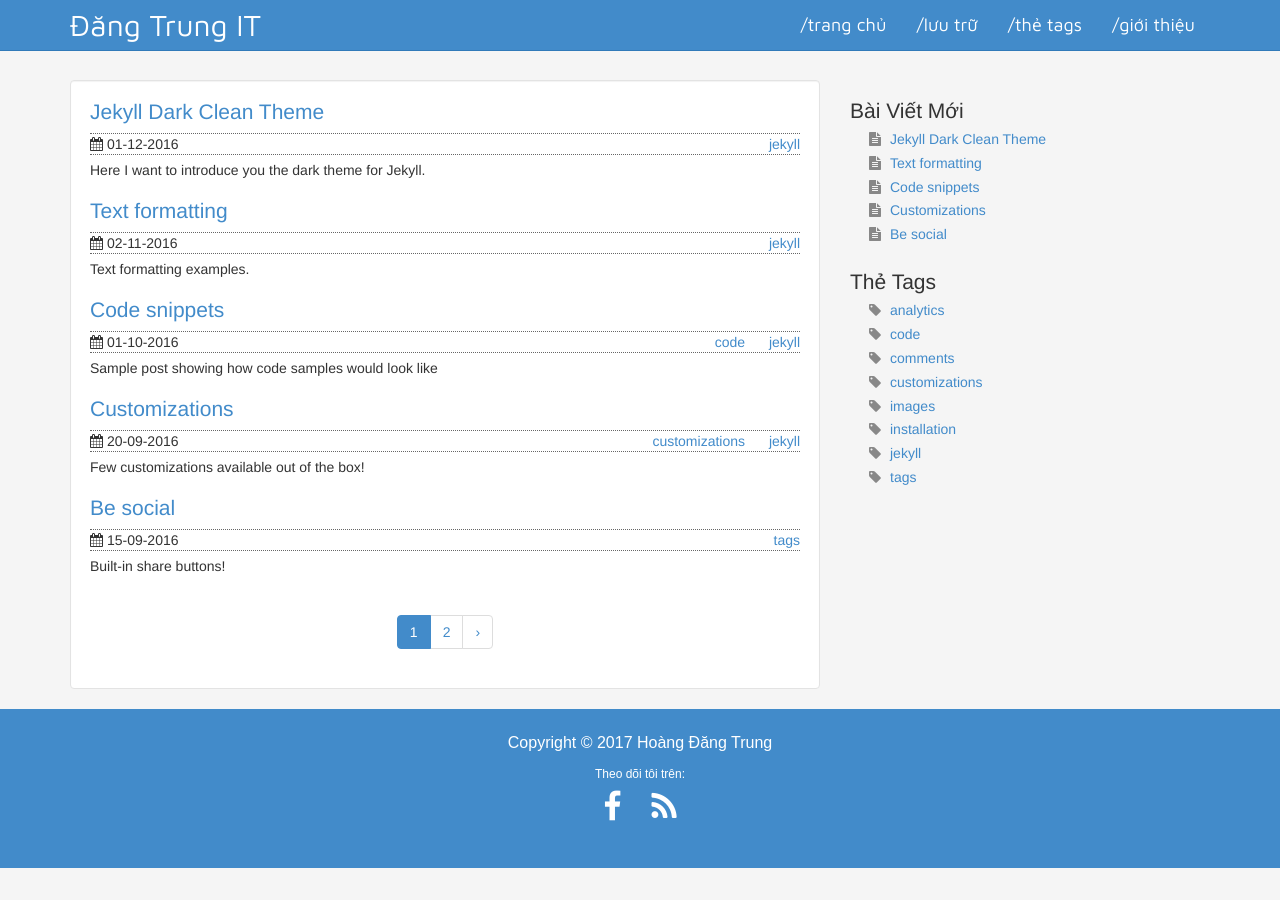
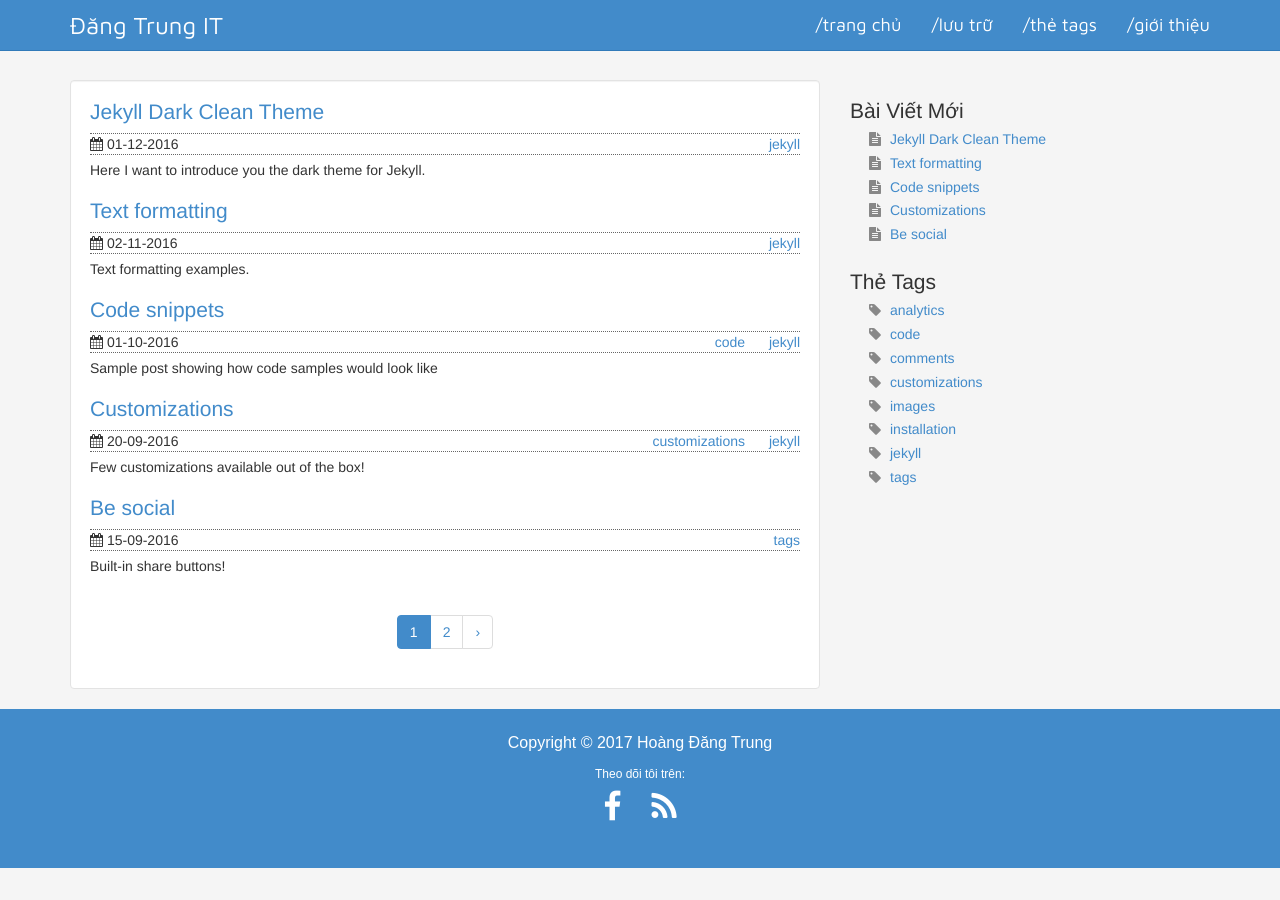
Before and after one commit to hoangdangtrungvn/hoangdangtrungvn.github.io, a Jekyll site: the page built from index.html, in a window 1280 px wide. Built offline with Jekyll 4.4.1, drawn with Linux system fonts in a browser that asks for light colours; the list of posts is cut into pages by our own code.

Commit message:
update css

```diff
--- a/_includes/header.html
+++ b/_includes/header.html
@@ -33,7 +33,7 @@
 				<a class="navbar-brand" href="{{site.baseurl | prepend:site.url}}/">{{ site.name }}</a>
 			</div>
 			<div class="collapse navbar-collapse">
-				<ul class="nav navbar-nav">
+				<ul class="nav navbar-nav navbar-right">
 					<li><a href="{{site.baseurl | prepend:site.url}}/">/trang chủ</a></li>
 					<li><a href="{{site.baseurl | prepend:site.url}}/archive">/lưu trữ</a></li>
 					<li><a href="{{site.baseurl | prepend:site.url}}/tags">/thẻ tags</a></li>
--- a/css/theme.css
+++ b/css/theme.css
@@ -84,11 +84,7 @@ nav.navbar .navbar-brand, nav.navbar .navbar-nav>li>a { color: #fff; }
 
 nav.navbar .navbar-brand:hover, nav.navbar .navbar-nav>li>a:hover { color: #ddd; }
 
-.navbar-brand { font-size: 30px; }
-
-.navbar .navbar-nav { display: inline-block; float: right; }
-
-nav .navbar-toggle { margin: 13px 15px 13px 0; }
+.navbar-brand { font-size: 24px; }
 
 @media (min-width: 1000px) { .twoRow .navbar-collapse { clear: left; }
   .footer-distributed .footer { text-align: center; }
```
